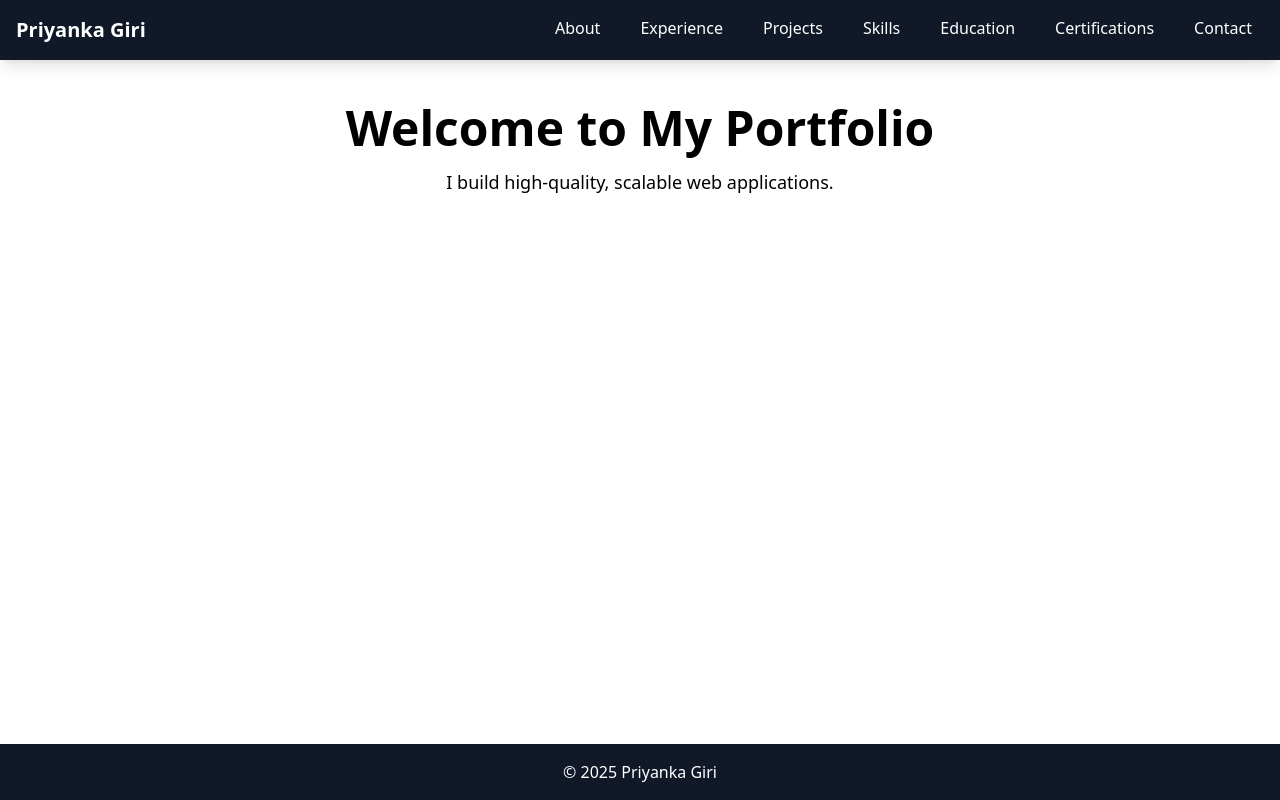
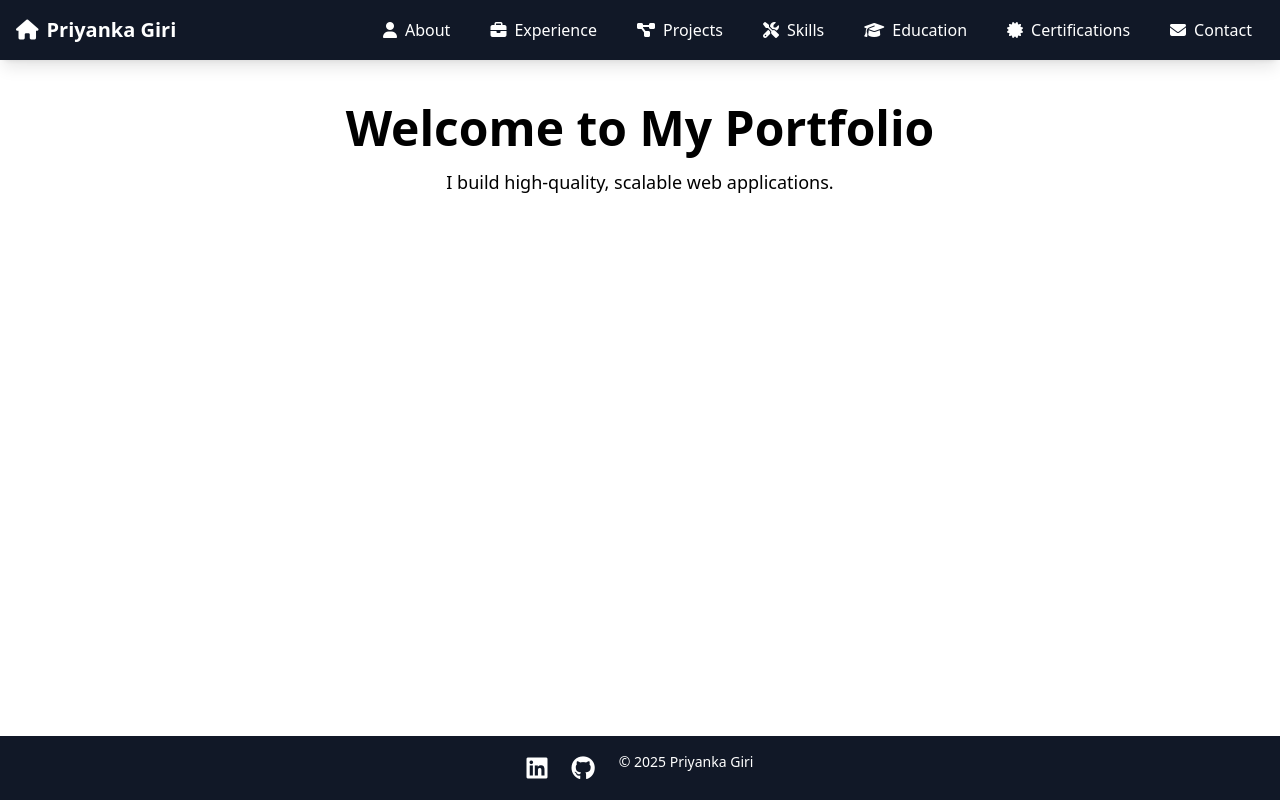
Before and after one commit to Pikuz1/MyPortfolio, an Angular app in the folder my-portfolio/: page / in a window 1280 px wide. Built offline with nearby package versions, Linux system fonts and the light colour scheme.

Commit message:
Contact form using emailjs

```diff
--- a/my-portfolio/angular.json
+++ b/my-portfolio/angular.json
@@ -25,6 +25,7 @@
               "src/assets"
             ],
             "styles": [
+              "node_modules/@fortawesome/fontawesome-free/css/all.min.css",
               "src/styles.css"
             ],
             "scripts": [],
--- a/my-portfolio/package.json
+++ b/my-portfolio/package.json
@@ -21,6 +21,8 @@
     "@angular/platform-server": "^17.3.0",
     "@angular/router": "^17.3.0",
     "@angular/ssr": "^17.3.11",
+    "@emailjs/browser": "^4.4.1",
+    "@fortawesome/fontawesome-free": "^6.7.2",
     "express": "^4.18.2",
     "rxjs": "~7.8.0",
     "tslib": "^2.3.0",
--- a/my-portfolio/src/app/components/footer/footer.component.html
+++ b/my-portfolio/src/app/components/footer/footer.component.html
@@ -1,3 +1,9 @@
-<footer class="text-center bg-gray-900 text-white p-4 fixed bottom-0 w-full">
-  <p>&copy; 2025 Priyanka Giri</p>
+<footer class="bg-gray-900 text-white text-center p-4 fixed bottom-0 w-full flex justify-center space-x-6">
+  <a href="{{ contact.linkedin }}" target="_blank" class="text-2xl hover:text-gray-400">
+    <i class="fab fa-linkedin"></i>
+  </a>
+  <a href="{{ contact.github }}" target="_blank" class="text-2xl hover:text-gray-400">
+    <i class="fab fa-github"></i>
+  </a>
+  <p class="text-sm">&copy; 2025 Priyanka Giri</p>
 </footer>
--- a/my-portfolio/src/app/components/footer/footer.component.ts
+++ b/my-portfolio/src/app/components/footer/footer.component.ts
@@ -1,12 +1,15 @@
 import { Component } from '@angular/core';
+import { DataService } from '../../services/data.service';
 
 @Component({
   selector: 'app-footer',
   standalone: true,
   imports: [],
   templateUrl: './footer.component.html',
-  styleUrl: './footer.component.css'
+  styleUrls: ['./footer.component.css']
 })
 export class FooterComponent {
+  contact = this.dataService.getContact(); // Fetch contact data
 
+  constructor(private dataService: DataService) { }
 }
--- a/my-portfolio/src/app/components/header/header.component.html
+++ b/my-portfolio/src/app/components/header/header.component.html
@@ -1,12 +1,28 @@
 <nav class="bg-gray-900 text-white p-4 flex justify-between fixed w-full top-0 shadow-lg z-50">
-  <a class="text-xl font-bold cursor-pointer" (click)="navigateTo('')">Priyanka Giri</a>
+  <a class="text-xl font-bold flex items-center cursor-pointer" (click)="navigateTo('')">
+    <i class="fas fa-home mr-2"></i> Priyanka Giri
+  </a>
   <div class="flex space-x-4">
-    <a class="px-3 hover:text-gray-400 cursor-pointer" (click)="navigateTo('about')">About</a>
-    <a class="px-3 hover:text-gray-400 cursor-pointer" (click)="navigateTo('experience')">Experience</a>
-    <a class="px-3 hover:text-gray-400 cursor-pointer" (click)="navigateTo('projects')">Projects</a>
-    <a class="px-3 hover:text-gray-400 cursor-pointer" (click)="navigateTo('skills')">Skills</a>
-    <a class="px-3 hover:text-gray-400 cursor-pointer" (click)="navigateTo('education')">Education</a>
-    <a class="px-3 hover:text-gray-400 cursor-pointer" (click)="navigateTo('certifications')">Certifications</a>
-    <a class="px-3 hover:text-gray-400 cursor-pointer" (click)="navigateTo('contact')">Contact</a>
+    <a class="flex items-center px-3 hover:text-gray-400 cursor-pointer" (click)="navigateTo('about')">
+      <i class="fas fa-user mr-2"></i> About
+    </a>
+    <a class="flex items-center px-3 hover:text-gray-400 cursor-pointer" (click)="navigateTo('experience')">
+      <i class="fas fa-briefcase mr-2"></i> Experience
+    </a>
+    <a class="flex items-center px-3 hover:text-gray-400 cursor-pointer" (click)="navigateTo('projects')">
+      <i class="fas fa-project-diagram mr-2"></i> Projects
+    </a>
+    <a class="flex items-center px-3 hover:text-gray-400 cursor-pointer" (click)="navigateTo('skills')">
+      <i class="fas fa-tools mr-2"></i> Skills
+    </a>
+    <a class="flex items-center px-3 hover:text-gray-400 cursor-pointer" (click)="navigateTo('education')">
+      <i class="fas fa-graduation-cap mr-2"></i> Education
+    </a>
+    <a class="flex items-center px-3 hover:text-gray-400 cursor-pointer" (click)="navigateTo('certifications')">
+      <i class="fas fa-certificate mr-2"></i> Certifications
+    </a>
+    <a class="flex items-center px-3 hover:text-gray-400 cursor-pointer" (click)="navigateTo('contact')">
+      <i class="fas fa-envelope mr-2"></i> Contact
+    </a>
   </div>
 </nav>
--- a/my-portfolio/src/app/pages/about/about.component.ts
+++ b/my-portfolio/src/app/pages/about/about.component.ts
@@ -1,10 +1,11 @@
 import { Component } from '@angular/core';
 import { DataService } from '../../services/data.service';
+import { CommonModule } from '@angular/common';
 
 @Component({
   selector: 'app-about',
   standalone: true,
-  imports: [],
+  imports: [CommonModule],
   templateUrl: './about.component.html',
   styleUrl: './about.component.css'
 })
--- a/my-portfolio/src/app/pages/contact/contact.component.html
+++ b/my-portfolio/src/app/pages/contact/contact.component.html
@@ -1,6 +1,40 @@
-<section class="p-6 text-center">
-  <h1 class="text-3xl font-bold mb-4">Contact Me</h1>
-  <p class="text-lg">Email: <a class="text-blue-500" href="mailto:{{ contact.email }}">{{ contact.email }}</a></p>
-  <p class="text-lg">LinkedIn: <a class="text-blue-500" href="{{ contact.linkedin }}" target="_blank">Profile</a></p>
-  <p class="text-lg">GitHub: <a class="text-blue-500" href="{{ contact.github }}" target="_blank">Profile</a></p>
+<section class="p-6 bg-gray-100 text-gray-900 animate-fadeIn">
+  <h1 class="text-3xl font-bold text-center mb-6">Contact Me</h1>
+
+  <div class="flex flex-wrap justify-center">
+    <!-- Contact Details -->
+    <div class="w-full md:w-1/2 p-4">
+      <h2 class="text-2xl font-semibold">Get in Touch</h2>
+      <p class="text-lg">Email: <a href="mailto:{{ contact.email }}" class="text-blue-500">{{ contact.email }}</a></p>
+      <p class="text-lg">Location: {{ contact.address.location }}</p>
+    </div>
+
+    <!-- Google Map Embed -->
+    <div class="w-full md:w-1/2 p-4">
+      <iframe src="https://www.google.com/maps/embed?pb=!1m18!1m12!1m3!1d42933.22469351866!2d10.264157779998873!3d47.736318603278555!2m3!1f0!2f0!3f0!3m2!1i1024!2i768!4f13.1!3m3!1m2!1s0x479c7907da67c911%3A0xbca5bb95c833b02b!2sKempten!5e0!3m2!1sen!2sde!4v1738253394505!5m2!1sen!2sde" width="600" height="450" style="border:0;" allowfullscreen="" loading="lazy" referrerpolicy="no-referrer-when-downgrade"></iframe>
+    </div>
+  </div>
+
+  <!-- Contact Form -->
+  <div class="max-w-lg mx-auto mt-8 p-6 bg-white shadow-lg rounded-lg">
+    <h2 class="text-2xl font-semibold text-center mb-4">Code, Coffee & Conversations ☕💻 <br> Let’s Connect!</h2>
+    <form #contactForm="ngForm" (ngSubmit)="sendEmail(contactForm)">
+      <div class="mb-4">
+        <label class="block text-lg font-medium">Name</label>
+        <input type="text" class="w-full p-2 border rounded" name="name" required ngModel>
+      </div>
+      <div class="mb-4">
+        <label class="block text-lg font-medium">Email</label>
+        <input type="email" class="w-full p-2 border rounded" name="email" required ngModel>
+      </div>
+      <div class="mb-4">
+        <label class="block text-lg font-medium">Message</label>
+        <textarea class="w-full p-2 border rounded" name="message" rows="4" required ngModel></textarea>
+      </div>
+      <button type="submit"
+        class="w-full bg-blue-600 text-white py-2 rounded hover:bg-blue-700 transition">
+        Send Message
+      </button>
+    </form>
+  </div>
 </section>
--- a/my-portfolio/src/app/pages/contact/contact.component.ts
+++ b/my-portfolio/src/app/pages/contact/contact.component.ts
@@ -1,15 +1,39 @@
 import { Component } from '@angular/core';
 import { DataService } from '../../services/data.service';
 import { CommonModule } from '@angular/common';
+import { FormsModule, NgForm } from '@angular/forms';
+import emailjs from '@emailjs/browser';
 
 @Component({
   selector: 'app-contact',
   standalone: true,
-  imports: [CommonModule],
+  imports: [CommonModule, FormsModule],
   templateUrl: './contact.component.html'
 })
 export class ContactComponent {
   contact = this.dataService.getContact();
+  serviceID = 'service_pzqahik';
+  templateID = 'template_cllp88p';
+  publicKey = 'TxB5tM2CWI4smPlsc';
 
   constructor(private dataService: DataService) { }
+
+  sendEmail(form: NgForm) {
+    if (form.valid) {
+      const templateParams = {
+        name: form.value.name,
+        email: form.value.email,
+        message: form.value.message
+      };
+
+      emailjs.send(this.serviceID, this.templateID, templateParams, this.publicKey)
+        .then(() => {
+          alert('Message sent successfully!');
+          form.reset();
+        })
+        .catch(() => {
+          alert('Failed to send message.');
+        });
+    }
+  }
 }
--- a/my-portfolio/src/app/services/data.service.ts
+++ b/my-portfolio/src/app/services/data.service.ts
@@ -141,10 +141,14 @@ export class DataService {
 
   getContact() {
     return {
-      phone: '017657783896',
       email: 'priyankagiri.oyeindia@gmail.com',
       linkedin: 'https://linkedin.com/in/priyanka-giri-fullstack-developer/',
-      github: 'https://github.com/Pikuz1'
+      github: 'https://github.com/Pikuz1',
+      address: {
+        location: 'Kempten, Germany',
+        googleMapsUrl: '<iframe src="https://www.google.com/maps/embed?pb=!1m18!1m12!1m3!1d42933.22469351866!2d10.264157779998873!3d47.736318603278555!2m3!1f0!2f0!3f0!3m2!1i1024!2i768!4f13.1!3m3!1m2!1s0x479c7907da67c911%3A0xbca5bb95c833b02b!2sKempten!5e0!3m2!1sen!2sde!4v1738253394505!5m2!1sen!2sde" width="600" height="450" style="border:0;" allowfullscreen="" loading="lazy" referrerpolicy="no-referrer-when-downgrade"></iframe>'
+      }
     };
   }
+
 }
```
